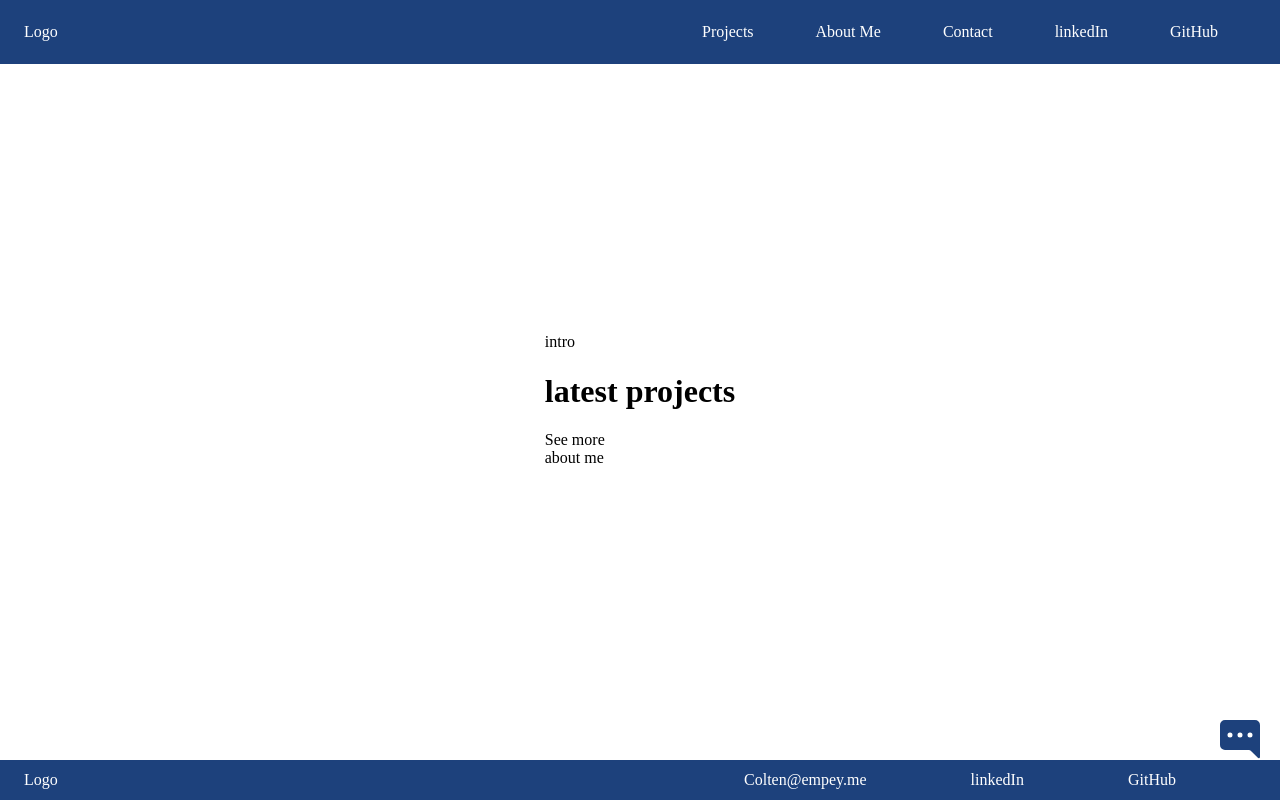
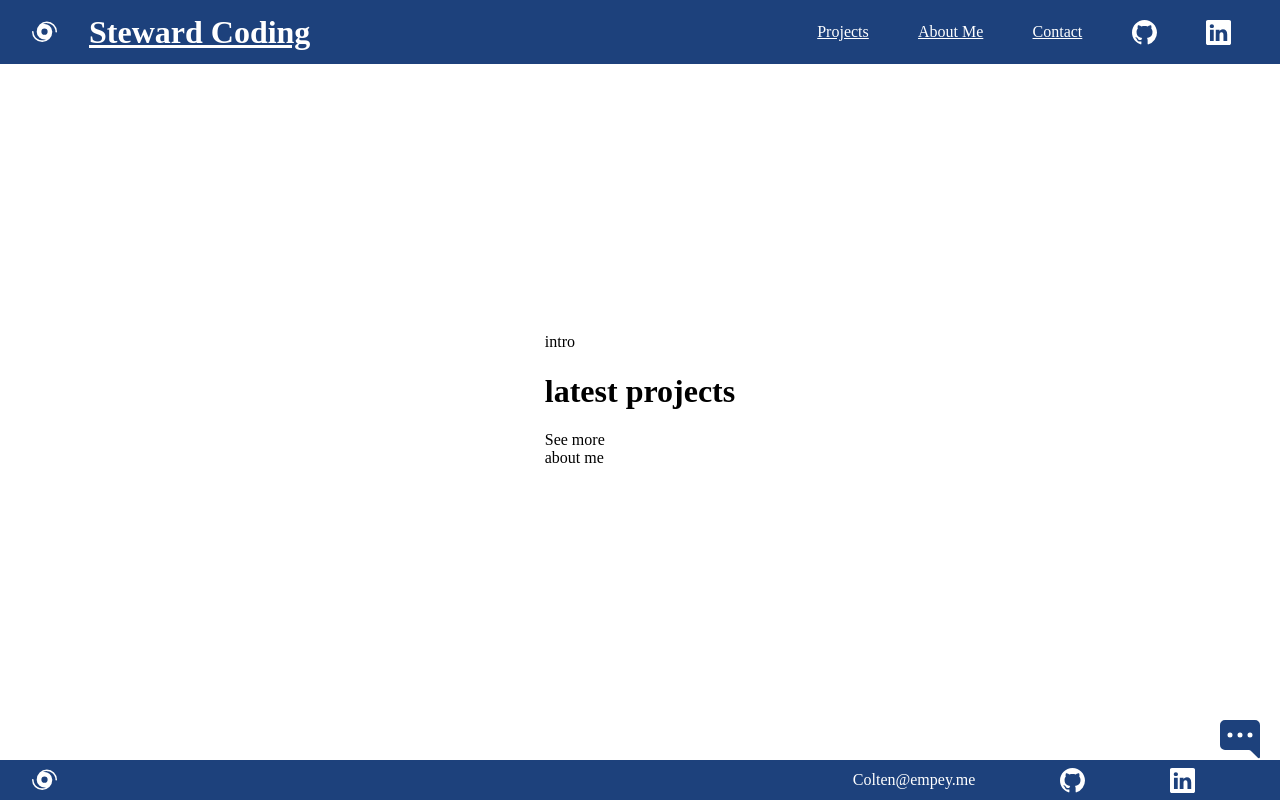
Before and after one commit to ColtenEmpey/Portfolio, a PHP site: page / in a window 1280 px wide. Run offline with PHP 8.4, Linux system fonts and the light colour scheme.

Commit message:
moved things around so that I could delete lines of reused code

```diff
--- /dev/null
+++ b/body.php
@@ -0,0 +1,20 @@
+<link rel="stylesheet" href="index.css" type="text/css">
+<div class='main'>
+
+    <div class='intro'>
+        intro
+    </div>
+
+    <div class='latest'>
+        <h1>latest projects</h1>
+        <div class='projects'>
+
+        </div>
+        <link>See more</link>
+    </div>
+
+    <div class='about'>
+        about me
+    </div>
+    </script>
+</div>
--- a/components/body.php
+++ b/chatbox.php
@@ -1,23 +1,4 @@
-<link rel="stylesheet" href="index.css" type="text/css">
-<div class='main'>
-
-    <div class='intro'>
-        intro
-    </div>
-
-    <div class='latest'>
-        <h1>latest projects</h1>
-        <div class='projects'>
-
-        </div>
-        <link>See more</link>
-    </div>
-
-    <div class='about'>
-        about me
-    </div>
-
-    <div class='chat-box' id='icon'>
+<div class='chat-box' id='icon'>
         <svg class='icon' id='icon' xmlns='http://www.w3.org/2000/svg' width='40' height='40' fill='#1d417c' class='bi bi-chat-right-dots-fill' viewBox='0 0 16 16'>
             <path d='M16 2a2 2 0 0 0-2-2H2a2 2 0 0 0-2 2v8a2 2 0 0 0 2 2h9.586a1 1 0 0 1 .707.293l2.853 2.853a.5.5 0 0 0 .854-.353V2zM5 6a1 1 0 1 1-2 0 1 1 0 0 1 2 0zm4 0a1 1 0 1 1-2 0 1 1 0 0 1 2 0zm3 1a1 1 0 1 1 0-2 1 1 0 0 1 0 2z'/>
         </svg>
@@ -43,6 +24,3 @@
             chatbox.style.visibility = "visible"
         })
     </script>
-
-
-</div>
--- a/class.php
+++ b/class.php
@@ -0,0 +1 @@
+hi!
--- a/components/footer.php
+++ /dev/null
@@ -1,20 +0,0 @@
-<html>
-<link rel="stylesheet" href="index.css" type="text/css">
-
-
-
-</html>
-<?php
-
-    function Footer(){
-        return (
-            "<div class='footer'>
-                <div class='logo'>Logo</div>
-                <div class=info>
-                    <p>Colten@empey.me</p>
-                    <p>linkedIn</p>
-                    <p>GitHub</p>
-                </div>
-            </div>");
-    }
-     echo Footer();
--- a/components/header.php
+++ /dev/null
@@ -1,22 +0,0 @@
-<html>
-<link rel="stylesheet" href="index.css" type="text/css">
-
-
-
-</html>
-<?php
-
-    function notHeader(){
-        return (
-            "<div class='header'>
-                <div class='logo'>Logo</div>
-                <div class='info'>
-                    <p>Projects</p>
-                    <p>About Me</p>
-                    <p>Contact</p>
-                    <p>linkedIn</p>
-                    <p>GitHub</p>
-                </div>
-            </div>");
-    }
-     echo notHeader();
--- /dev/null
+++ b/footer.php
@@ -0,0 +1,30 @@
+<html>
+<link rel="stylesheet" href="index.css" type="text/css">
+
+
+
+</html>
+<?php
+
+    function Footer(){
+        return (
+            "<div class='footer'>
+                <svg class='logo' xmlns='http://www.w3.org/2000/svg' width='25' height='25' fill='currentColor' class='bi bi-hurricane' viewBox='0 0 16 16'>
+                    <path d='M6.999 2.6A5.5 5.5 0 0 1 15 7.5a.5.5 0 0 0 1 0 6.5 6.5 0 1 0-13 0 5 5 0 0 0 6.001 4.9A5.5 5.5 0 0 1 1 7.5a.5.5 0 0 0-1 0 6.5 6.5 0 1 0 13 0 5 5 0 0 0-6.001-4.9zM10 7.5a2 2 0 1 1-4 0 2 2 0 0 1 4 0z'/>
+                </svg>
+                <div class=info>
+                    <p>Colten@empey.me</p>
+                        <a href='https://github.com/ColtenEmpey' target='_blank'>
+                            <svg class='media' xmlns='http://www.w3.org/2000/svg' width='25' height='25' fill='currentColor' class='bi bi-github' viewBox='0 0 16 16'>
+                                <path d='M8 0C3.58 0 0 3.58 0 8c0 3.54 2.29 6.53 5.47 7.59.4.07.55-.17.55-.38 0-.19-.01-.82-.01-1.49-2.01.37-2.53-.49-2.69-.94-.09-.23-.48-.94-.82-1.13-.28-.15-.68-.52-.01-.53.63-.01 1.08.58 1.23.82.72 1.21 1.87.87 2.33.66.07-.52.28-.87.51-1.07-1.78-.2-3.64-.89-3.64-3.95 0-.87.31-1.59.82-2.15-.08-.2-.36-1.02.08-2.12 0 0 .67-.21 2.2.82.64-.18 1.32-.27 2-.27.68 0 1.36.09 2 .27 1.53-1.04 2.2-.82 2.2-.82.44 1.1.16 1.92.08 2.12.51.56.82 1.27.82 2.15 0 3.07-1.87 3.75-3.65 3.95.29.25.54.73.54 1.48 0 1.07-.01 1.93-.01 2.2 0 .21.15.46.55.38A8.012 8.012 0 0 0 16 8c0-4.42-3.58-8-8-8z'/>
+                            </svg>
+                        </a>
+                        <a href='https://www.linkedin.com/in/coltenjempey/' target='_blank'>
+                            <svg class='media' xmlns='http://www.w3.org/2000/svg' width='25' height='25' fill='currentColor' class='bi bi-linkedin' viewBox='0 0 16 16'>
+                                <path d='M0 1.146C0 .513.526 0 1.175 0h13.65C15.474 0 16 .513 16 1.146v13.708c0 .633-.526 1.146-1.175 1.146H1.175C.526 16 0 15.487 0 14.854V1.146zm4.943 12.248V6.169H2.542v7.225h2.401zm-1.2-8.212c.837 0 1.358-.554 1.358-1.248-.015-.709-.52-1.248-1.342-1.248-.822 0-1.359.54-1.359 1.248 0 .694.521 1.248 1.327 1.248h.016zm4.908 8.212V9.359c0-.216.016-.432.08-.586.173-.431.568-.878 1.232-.878.869 0 1.216.662 1.216 1.634v3.865h2.401V9.25c0-2.22-1.184-3.252-2.764-3.252-1.274 0-1.845.7-2.165 1.193v.025h-.016a5.54 5.54 0 0 1 .016-.025V6.169h-2.4c.03.678 0 7.225 0 7.225h2.4z'/>
+                            </svg>
+                        </a>
+                </div>
+            </div>");
+    }
+     echo Footer();
--- /dev/null
+++ b/header.php
@@ -0,0 +1,47 @@
+<html>
+<link rel="stylesheet" href="index.css" type="text/css">
+
+
+
+</html>
+
+
+    <!-- // function notHeader(
+    // $Proute,
+    // $Aroute,
+    // $Croute
+    // ){
+    //     return ( -->
+            <!-- " -->
+            <div class='header'>
+                <div class='logo-group'>
+                    <svg class = 'logo' xmlns='http://www.w3.org/2000/svg' width='25' height='25' fill='currentColor' class='bi bi-hurricane' viewBox='0 0 16 16'>
+                        <path d='M6.999 2.6A5.5 5.5 0 0 1 15 7.5a.5.5 0 0 0 1 0 6.5 6.5 0 1 0-13 0 5 5 0 0 0 6.001 4.9A5.5 5.5 0 0 1 1 7.5a.5.5 0 0 0-1 0 6.5 6.5 0 1 0 13 0 5 5 0 0 0-6.001-4.9zM10 7.5a2 2 0 1 1-4 0 2 2 0 0 1 4 0z'/>
+                    </svg>
+                    <a href='/source/portfolio/index.php'>
+                        <h1 class='logo'>Steward Coding</h1>
+                    </a>
+                </div>
+                <div class='info'>
+                    <a href= projects.php >Projects</a>
+                    <a href= about-me.php >About Me</a>
+                    <a href= contact.php >Contact</a>
+                    <a href='https://github.com/ColtenEmpey' target='_blank'>
+                            <svg class='media' xmlns='http://www.w3.org/2000/svg' width='25' height='25' fill='currentColor' class='bi bi-github' viewBox='0 0 16 16'>
+                                <path d='M8 0C3.58 0 0 3.58 0 8c0 3.54 2.29 6.53 5.47 7.59.4.07.55-.17.55-.38 0-.19-.01-.82-.01-1.49-2.01.37-2.53-.49-2.69-.94-.09-.23-.48-.94-.82-1.13-.28-.15-.68-.52-.01-.53.63-.01 1.08.58 1.23.82.72 1.21 1.87.87 2.33.66.07-.52.28-.87.51-1.07-1.78-.2-3.64-.89-3.64-3.95 0-.87.31-1.59.82-2.15-.08-.2-.36-1.02.08-2.12 0 0 .67-.21 2.2.82.64-.18 1.32-.27 2-.27.68 0 1.36.09 2 .27 1.53-1.04 2.2-.82 2.2-.82.44 1.1.16 1.92.08 2.12.51.56.82 1.27.82 2.15 0 3.07-1.87 3.75-3.65 3.95.29.25.54.73.54 1.48 0 1.07-.01 1.93-.01 2.2 0 .21.15.46.55.38A8.012 8.012 0 0 0 16 8c0-4.42-3.58-8-8-8z'/>
+                            </svg>
+                        </a>
+                        <a href='https://www.linkedin.com/in/coltenjempey/' target='_blank'>
+                            <svg class='media' xmlns='http://www.w3.org/2000/svg' width='25' height='25' fill='currentColor' class='bi bi-linkedin' viewBox='0 0 16 16'>
+                                <path d='M0 1.146C0 .513.526 0 1.175 0h13.65C15.474 0 16 .513 16 1.146v13.708c0 .633-.526 1.146-1.175 1.146H1.175C.526 16 0 15.487 0 14.854V1.146zm4.943 12.248V6.169H2.542v7.225h2.401zm-1.2-8.212c.837 0 1.358-.554 1.358-1.248-.015-.709-.52-1.248-1.342-1.248-.822 0-1.359.54-1.359 1.248 0 .694.521 1.248 1.327 1.248h.016zm4.908 8.212V9.359c0-.216.016-.432.08-.586.173-.431.568-.878 1.232-.878.869 0 1.216.662 1.216 1.634v3.865h2.401V9.25c0-2.22-1.184-3.252-2.764-3.252-1.274 0-1.845.7-2.165 1.193v.025h-.016a5.54 5.54 0 0 1 .016-.025V6.169h-2.4c.03.678 0 7.225 0 7.225h2.4z'/>
+                            </svg>
+                        </a>
+                </div>
+            </div>
+            <!-- ");
+    // }
+    //  echo notHeader(
+    //     'components/projects.php',
+    //     'components/about-me.php',
+    //     'components/contact.php'
+    //  ); -->
--- a/index.css
+++ b/index.css
@@ -9,11 +9,18 @@
     background-color: #1d417c;
 }
 .header{
-    position: absolute;
-    top: 0;
+  display: flex;
+  align-items: center;
+  position: absolute;
+  top: 0;
+}
+.logo-group{
+  display: flex;
+  flex-direction: row;
 }
 .logo{
-    margin: 1.5rem;
+  align-self: center;
+    margin-left: 2rem;
 }
 .footer {
     position: absolute;
@@ -21,15 +28,19 @@
     width: 100%;
     height: 2.5rem;
   }
+  .media, a{
+    cursor: pointer;
+    align-self: center;
+    color:white;
+  }
 .info{
     display: flex;
     flex-direction: row;
     justify-content: space-evenly;
-    width: 50%;
+    width: 40%;
 }
 .chat-box{
     visibility: hidden;
-
     display: flex;
     position: absolute;
     bottom:40px;
--- a/index.php
+++ b/index.php
@@ -1,7 +1,8 @@
 
 <!-- organize -->
 <?php
-include "./components/header.php";
-include "./components/body.php";
-include "./components/footer.php";
+include "header.php";
+include "body.php";
+include "chatbox.php";
+include "footer.php";
 ?>
```
Also changed, not shown: about-me.php (added, +10 -0 lines), contact.php (added, +9 -0 lines), projects.php (added, +9 -0 lines).
